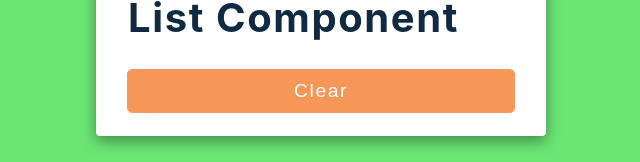
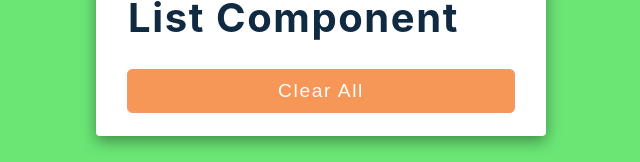
Before and after one commit to l33th/planet-visits, a React (Create React App) app: page / in a window 1280 px wide. Shown: the part 375-537 px from the top of the page, without its empty margins (319-959 px from the left). Built offline with nearby package versions, Linux system fonts and the light colour scheme.

Commit message:
Button onClick

```diff
--- a/src/components/VisitPlanets.js
+++ b/src/components/VisitPlanets.js
@@ -8,7 +8,12 @@ const VisitPlanets = () => {
 				<section className='container'>
 					<h3>0 planets today</h3>
 					<List />
-					<button className='btn'>clear</button>
+					<button
+						className='btn'
+						onClick={() => console.log("Clicked")}
+					>
+						clear all
+					</button>
 				</section>
 			</main>
 		</div>
```
